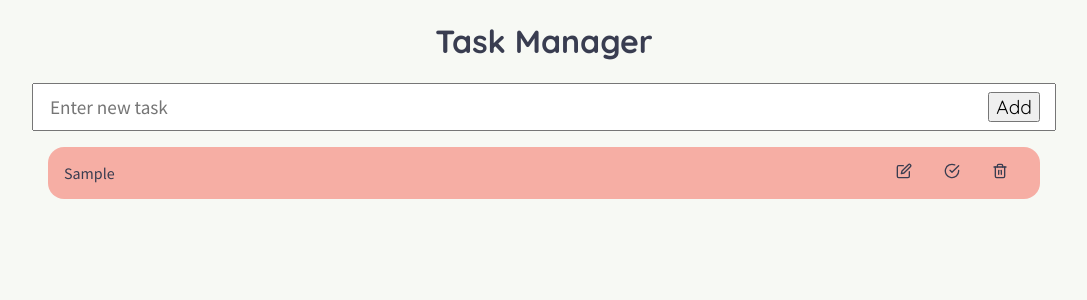
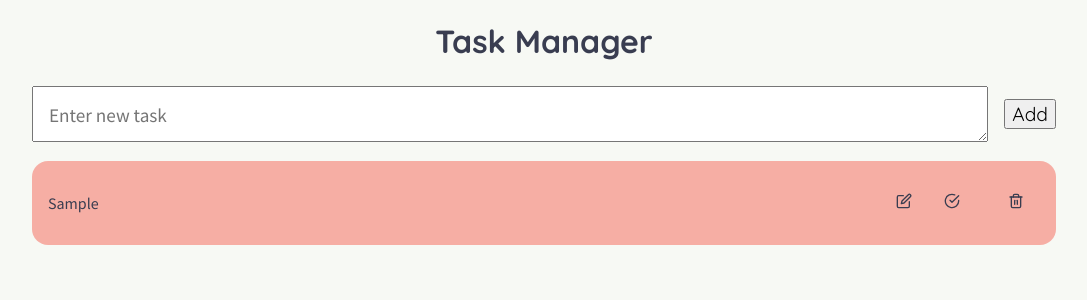
Before and after one commit to HMagda/task-manager, a React (Create React App) app: page / in a window 1280 px wide. Both pictures are taken after typing "Sample" into the empty fields and a click on the button "Add". Shown: the top 300 px of the page, without its empty margins (96-1183 px from the left). Built offline with nearby package versions, Linux system fonts and the light colour scheme.

Commit message:
Change new task input to autosize textarea

```diff
--- a/src/components/InputField/InputField.module.scss
+++ b/src/components/InputField/InputField.module.scss
@@ -6,22 +6,20 @@
   .input_container {
     @include flex-center;
     width: 80%;
-    position: relative;
 
     .input {
       font-family: $font-family;
-      height: ($base-size * 3);
       width: 100%;
+      overflow: hidden;
       padding: $base-size;
       font-size: ($base-size * 1.2);
     }
 
     .input_submit_btn {
       font-family: 'Quicksand', sans-serif;
-      position: absolute;
-      right: 0;
       height: min-content;
       margin: $base-size;
+      margin-right: 0;
       font-size: ($base-size * 1.2);
       transition: 0.3s all;
 
--- a/src/components/InputField/InputField.tsx
+++ b/src/components/InputField/InputField.tsx
@@ -1,5 +1,6 @@
-import React from 'react';
+import React, {useRef} from 'react';
 import styles from './InputField.module.scss';
+import useAutosizeTextArea from '../../useAutosizeTextArea';
 
 interface Props {
   task: string;
@@ -8,14 +9,19 @@ interface Props {
 }
 
 const InputField: React.FC<Props> = ({task, setTask, handleAdd}) => {
+  const textAreaRef = useRef<HTMLTextAreaElement>(null);
+
+  useAutosizeTextArea(textAreaRef.current, task);
+
   return (
     <div className={styles.input_wrapper}>
       <form className={styles.input_container} onSubmit={handleAdd}>
-        <input
-          type='input'
+        <textarea
           placeholder='Enter new task'
           className={styles.input}
           value={task}
+          ref={textAreaRef}
+          rows={1}
           onChange={(e) => setTask(e.target.value)}
         />
         <button type='submit' className={styles.input_submit_btn}>
--- a/src/components/SingleTask/SingleTask.module.scss
+++ b/src/components/SingleTask/SingleTask.module.scss
@@ -2,7 +2,7 @@
 
 .single_task_container {
   background-color: rgba($color: $color-active, $alpha: 0.5);
-  margin: $base-size;
+  margin: $base-size 0;
   border-radius: $base-size;
   display: flex;
   justify-content: space-between;
@@ -10,13 +10,20 @@
 
   .single_task_text {
     margin: $base-size;
+    max-width: 70%;
+    word-wrap: break-word;
   }
 
   .icon_container {
     margin: $base-size;
+    display: flex;
 
     .icon {
       margin: $base-size;
     }
+
+    .trash {
+      margin-left: ($base-size * 2);
+    }
   }
 }
--- a/src/components/SingleTask/SingleTask.tsx
+++ b/src/components/SingleTask/SingleTask.tsx
@@ -15,13 +15,13 @@ const SingleTask: React.FC<Props> = ({task, tasks, setTasks}) => {
       <span className={styles.single_task_text}>{task.task}</span>
       <div className={styles.icon_container}>
         <span className={styles.icon}>
-            <FiEdit />
+          <FiEdit />
         </span>
         <span className={styles.icon}>
-            <FiCheckCircle />
+          <FiCheckCircle />
         </span>
-        <span className={styles.icon}>
-            <FiTrash2 />
+        <span className={`${styles.icon} ${styles.trash}`}>
+          <FiTrash2 />
         </span>
       </div>
     </form>
--- /dev/null
+++ b/src/useAutosizeTextArea.ts
@@ -0,0 +1,16 @@
+import {useEffect} from 'react';
+
+const useAutosizeTextArea = (
+  textAreaRef: HTMLTextAreaElement | null,
+  value: string
+) => {
+  useEffect(() => {
+    if (textAreaRef) {
+      textAreaRef.style.height = '0px';
+      const scrollHeight = textAreaRef.scrollHeight;
+      textAreaRef.style.height = scrollHeight + 'px';
+    }
+  }, [textAreaRef, value]);
+};
+
+export default useAutosizeTextArea;
```
